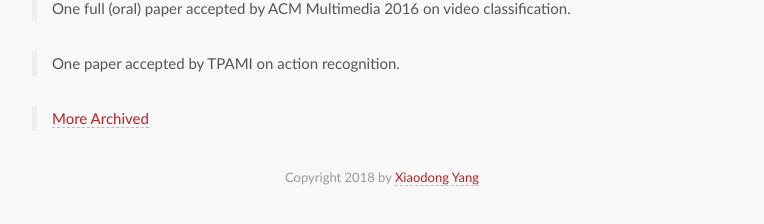
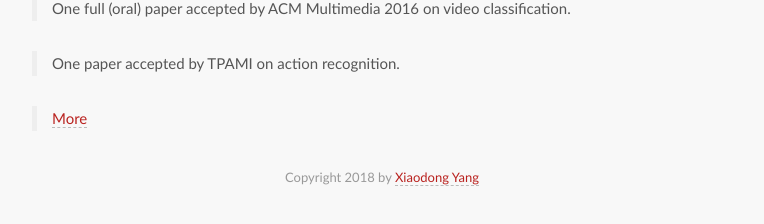
Before and after one commit to xiaodongyang/xiaodongyang.github.io, a Jekyll site: the page built from index.md, in a window 1280 px wide. Shown: the part 748-972 px from the top of the page, without its empty margins (258-1022 px from the left). Built offline with Jekyll 4.4.1, drawn with Linux system fonts in a browser that asks for light colours; some web fonts are replaced.

Commit message:
Update index.md

```diff
--- a/index.md
+++ b/index.md
@@ -21,4 +21,4 @@ Xiaodong Yang is a Senior Research Scientist at NVIDIA Research. His research in
 
 > One paper accepted by TPAMI on action recognition.
 
-> [More Archived](/news)
+> [More](/news)
```
